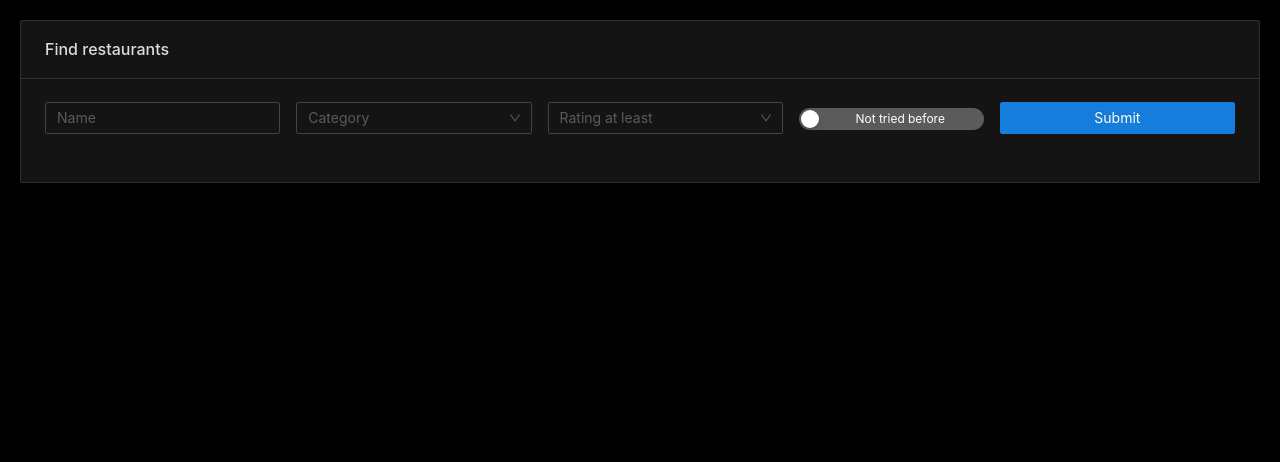
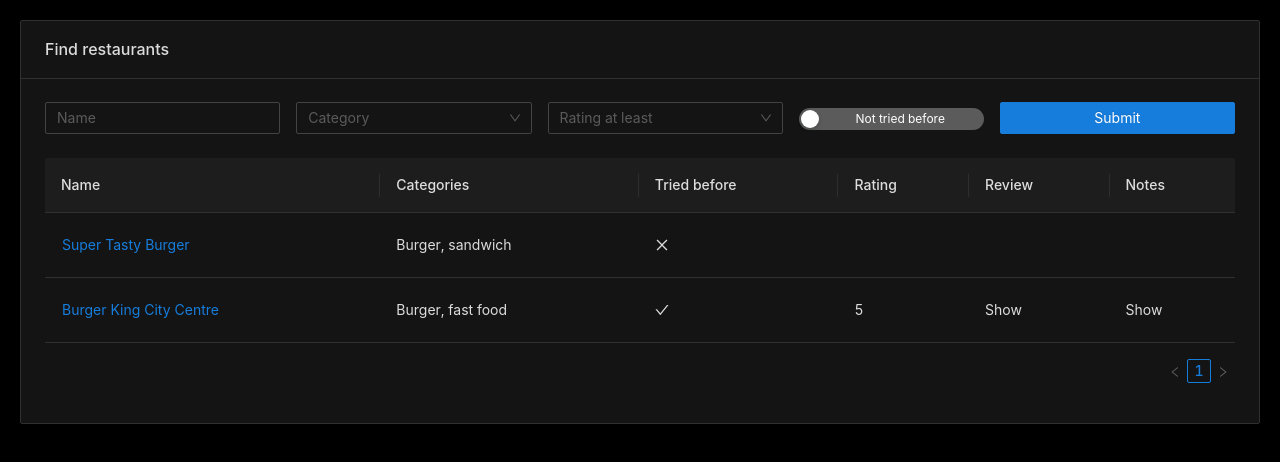
Before and after one commit to Jonarzz/personal-restaurants-knowledge-base, a React (Create React App) app in the folder frontend-app/: page / in a window 1280 px wide. Shown: the top 462 px of the page. Built offline with nearby package versions, Linux system fonts and the light colour scheme.

Commit message:
Fixed incorrect table displaying on small devices (moved data to a modal) and introduced a modal allowing restaurant data modification

```diff
--- a/frontend-app/src/features/restaurant/RestaurantSearchPage.css
+++ b/frontend-app/src/features/restaurant/RestaurantSearchPage.css
@@ -1,5 +1,11 @@
+td > .ant-btn-link {
+  padding: 0;
+}
+
 .ant-popover ul {
   list-style-type: none;
+  margin: 0;
+  padding: 0;
 }
 
 .ant-popover li {
--- a/frontend-app/src/features/restaurant/RestaurantSearchPage.tsx
+++ b/frontend-app/src/features/restaurant/RestaurantSearchPage.tsx
@@ -1,6 +1,7 @@
 import {CheckOutlined, CloseOutlined} from '@ant-design/icons';
-import {Button, Card, Col, Form, Input, Popover, Row, Select, Switch, Table} from 'antd';
-import React, {useState} from 'react';
+import {Button, Card, Col, Form, Input, Modal, Popover, Row, Select, Switch, Table} from 'antd';
+import {Breakpoint} from 'antd/es/_util/responsiveObserve';
+import React, {useEffect, useState} from 'react';
 import {Category, RestaurantData} from '../../api';
 import {restaurantsApi} from '../../api/ApiFacade';
 import './RestaurantSearchPage.css';
@@ -18,6 +19,22 @@ const prettifyCategoryName = (name: string) => {
   return output;
 };
 
+const CATEGORY_SELECT_OPTIONS = Object.entries(Category)
+                                      .sort()
+                                      .map(([name, value]) => (
+                                        <Select.Option value={value} key={value}>
+                                          {prettifyCategoryName(name)}
+                                        </Select.Option>
+                                      ));
+
+const RATING_SELECT_OPTIONS = Array(10).fill(1)
+                                       .map((x, y) => x + y)
+                                       .map(value => (
+                                         <Select.Option value={value} key={value}>
+                                           {value}
+                                         </Select.Option>
+                                       ));
+
 type SearchQuery = {
   nameBeginsWith?: string,
   category?: Category,
@@ -31,9 +48,50 @@ const createPopover = (popoverContent: any) => (
   </Popover>
 );
 
-const TABLE_COLUMNS = [{
+// TODO delete after dev
+const deleteMe = [{
+  'name': 'Super Tasty Burger',
+  'categories': ['BURGER', 'SANDWICH'],
+  'triedBefore': false,
+}, {
+  'name': 'Burger King City Centre',
+  'categories': ['BURGER', 'FAST_FOOD'],
+  'triedBefore': true,
+  'rating': 5,
+  'review': 'Not the greatest burger, but it\'s all right for a fast food I guess',
+  'notes': [
+    'Whooper has plenty of white onion',
+    'Double cheeseburger is OK for the price',
+    'Fries can be great, but can also be mediocre - it\'s a lottery',
+  ],
+}];
+
+export const RestaurantSearchPage = () => {
+
+  const [restaurants, setRestaurants] = useState<RestaurantData[] | undefined>(JSON.parse(JSON.stringify(deleteMe)));
+  const [modalRestaurant, setModalRestaurant] = useState<RestaurantData | undefined>();
+  const [triedBeforeInModal, setTriedBeforeInModal] = useState(false);
+  const [modalOpen, setModalOpen] = useState(false);
+
+  useEffect(() => {
+    if (!modalRestaurant) {
+      return;
+    }
+    setTriedBeforeInModal(modalRestaurant.triedBefore || false);
+  }, [modalRestaurant]);
+
+  const onFinish = ({nameBeginsWith, category, ratingAtLeast, triedBefore = false}: SearchQuery) => {
+    restaurantsApi.queryRestaurantsByCriteria(nameBeginsWith, category, triedBefore, ratingAtLeast)
+                  .then(({data}: { data: RestaurantData[] }) => setRestaurants(data));
+  };
+
+  const tableColumns = [{
     title: 'Name',
     dataIndex: 'name',
+    render: (value: string, restaurant: RestaurantData) => <Button type="link" onClick={() => {
+      setModalRestaurant(restaurant);
+      setModalOpen(true);
+    }}>{value}</Button>,
   }, {
     title: 'Categories',
     dataIndex: 'categories',
@@ -54,33 +112,30 @@ const TABLE_COLUMNS = [{
     title: 'Tried before',
     dataIndex: 'triedBefore',
     render: (value: boolean) => value ? <CheckOutlined/> : <CloseOutlined/>,
+    responsive: ['md' as Breakpoint],
   }, {
     title: 'Rating',
     dataIndex: 'rating',
+    responsive: ['sm' as Breakpoint],
   }, {
     title: 'Review',
     dataIndex: 'review',
     render: (value: string) => value ? createPopover(value) : null,
+    responsive: ['md' as Breakpoint],
   }, {
     title: 'Notes',
     dataIndex: 'notes',
     render: (value: string[]) => value?.length ? createPopover(<ul>{value.map(line => <li>{line}</li>)}</ul>) : null,
+    responsive: ['md' as Breakpoint],
   }];
 
-export const RestaurantSearchPage = () => {
-
-  const [restaurants, setRestaurants] = useState<RestaurantData[] | undefined>();
-
-  const onFinish = ({category, nameBeginsWith, ratingAtLeast, triedBefore = false}: SearchQuery) => {
-    restaurantsApi.queryRestaurantsByCriteria(nameBeginsWith, category, triedBefore, ratingAtLeast)
-                  .then(({data}: { data: RestaurantData[] }) => setRestaurants(data));
-  };
+  const [modalForm] = Form.useForm(); // TODO po wyniesieniu do oddzielnego komponentu tworzyc przy kazdym otwarciu modala
 
   return (
+    <>
       <Card title="Find restaurants">
         <Form onFinish={onFinish}
-            autoComplete="off"
-      >
+              autoComplete="off">
           <Row gutter={{xxl: 32, xl: 16, lg: 16, md: 8, sm: 8, xs: 4}}>
             <Col lg={5} md={4} sm={24} xs={24}>
               <Form.Item name="nameBeginsWith">
@@ -91,11 +146,7 @@ export const RestaurantSearchPage = () => {
             <Col lg={5} md={4} sm={24} xs={24}>
               <Form.Item name="category">
                 <Select placeholder="Category">
-                {Object.entries(Category)
-                       .sort()
-                       .map(([name, value]) => <Select.Option value={value} key={value}>
-                         {prettifyCategoryName(name)}
-                       </Select.Option>)}
+                  {CATEGORY_SELECT_OPTIONS}
                 </Select>
               </Form.Item>
             </Col>
@@ -103,11 +154,7 @@ export const RestaurantSearchPage = () => {
             <Col lg={5} md={6} sm={24} xs={24}>
               <Form.Item name="ratingAtLeast">
                 <Select placeholder="Rating at least">
-                {Array(10).fill(1)
-                          .map((x, y) => x + y)
-                          .map(value => <Select.Option value={value} key={value}>
-                            {value}
-                          </Select.Option>)}
+                  {RATING_SELECT_OPTIONS}
                 </Select>
               </Form.Item>
             </Col>
@@ -134,10 +181,64 @@ export const RestaurantSearchPage = () => {
         </Form>
 
         {restaurants && (
-        <Table columns={TABLE_COLUMNS}
+          <Table columns={tableColumns}
                  dataSource={restaurants}
                  pagination={{size: 'small'}}/>
         )}
       </Card>
+
+      {modalRestaurant && (
+        <Modal title={modalRestaurant.name}
+               okText="Update"
+               open={modalOpen}
+               onOk={() => {
+                 modalForm.submit();
+                 setModalRestaurant(undefined);
+                 setModalOpen(false);
+               }}
+               onCancel={() => {
+                 setModalRestaurant(undefined);
+                 setModalOpen(false);
+               }}>
+          <Form form={modalForm}
+                onFinish={values => console.log('Saving', values)}
+                onValuesChange={(changedFields: any) => {
+                  if (!changedFields.hasOwnProperty('triedBefore')) {
+                    return;
+                  }
+                  setTriedBeforeInModal(changedFields.triedBefore);
+                }}
+                autoComplete="off">
+            <Form.Item name="name" initialValue={modalRestaurant.name}>
+              <Input placeholder="Name"/>
+            </Form.Item>
+            <Form.Item name="categories" initialValue={modalRestaurant.categories}>
+              <Select mode="multiple"
+                      placeholder="Categories">
+                {CATEGORY_SELECT_OPTIONS}
+              </Select>
+            </Form.Item>
+            <Form.Item name="triedBefore" initialValue={modalRestaurant.triedBefore}>
+              <Switch checkedChildren="Tried before"
+                      unCheckedChildren="Not tried before"
+                      defaultChecked={modalRestaurant.triedBefore}
+                      style={{width: '100%'}}/>
+            </Form.Item>
+            {/* TODO wartosci pozostaja pomiedzy otwarciami modala */}
+            <Form.Item name="rating" initialValue={modalRestaurant.rating}>
+              <Select placeholder="Rating" disabled={!triedBeforeInModal}>
+                {RATING_SELECT_OPTIONS}
+              </Select>
+            </Form.Item>
+            <Form.Item name="review" initialValue={modalRestaurant.review}>
+              <Input.TextArea placeholder="Review" disabled={!triedBeforeInModal}/>
+            </Form.Item>
+            <Form.Item name="notes" initialValue={modalRestaurant.notes?.join('\n')}>
+              <Input.TextArea placeholder="Notes (separated with newlines)" autoSize/>
+            </Form.Item>
+          </Form>
+        </Modal>
+      )}
+    </>
   );
 };
```
Lines whose indentation alone changed are shown as unchanged.
